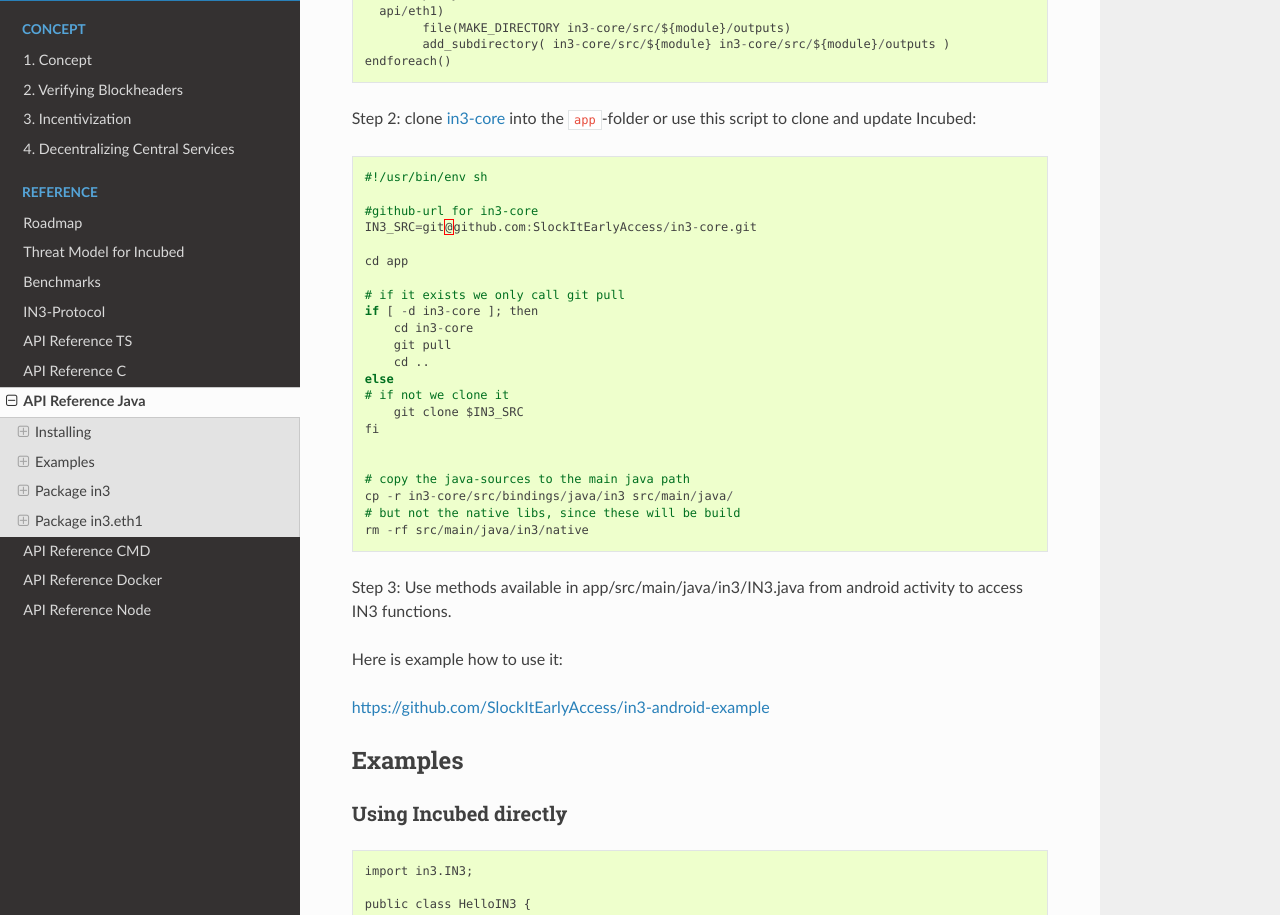
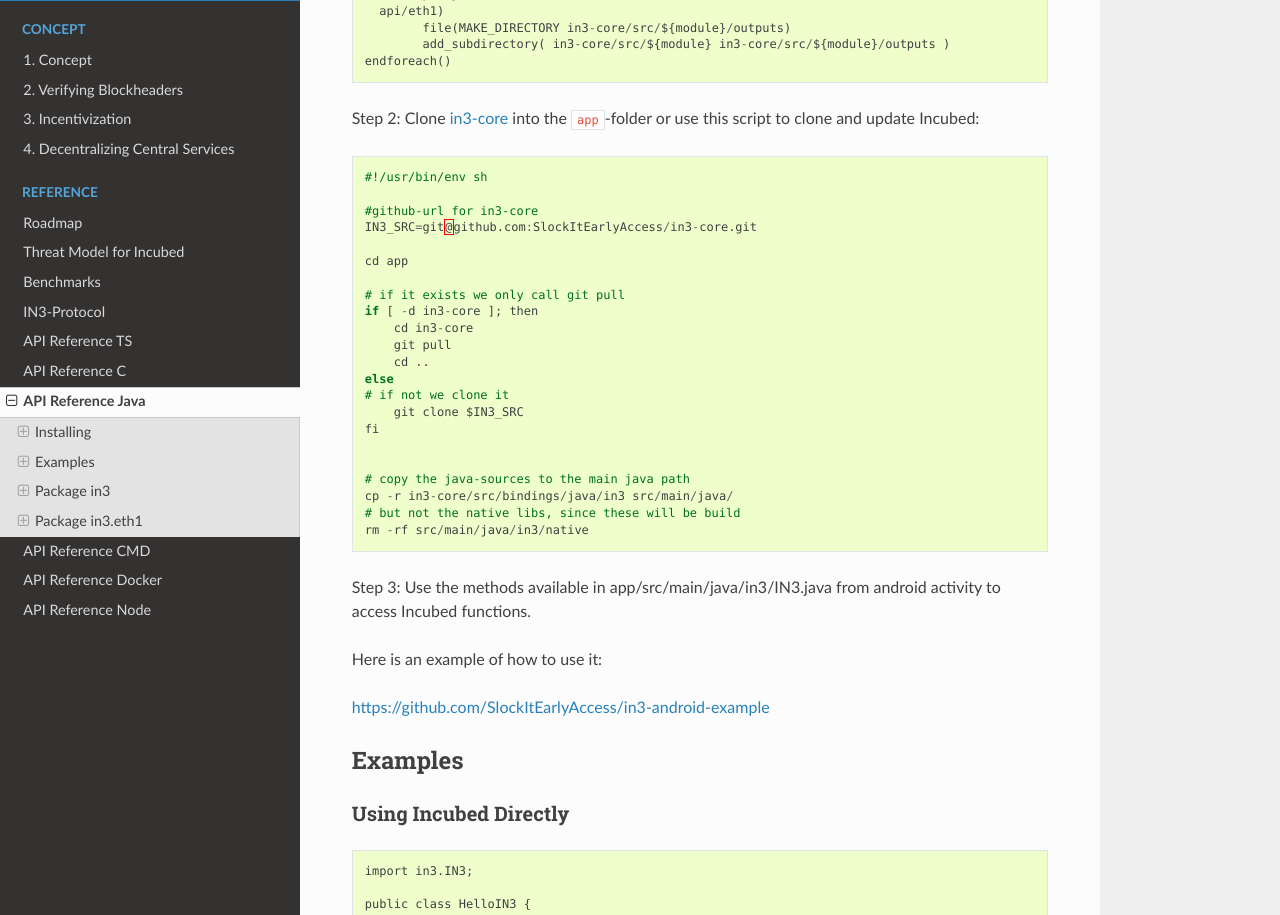
Before and after one commit to blockchainsllc/in3-docs, a Sphinx documentation site: the page built from docs/api-java.md, in a window 1280 px wide and 1400 px high, scrolled down 976 px. Shown: the part 149-1064 px from the top of the window. Built offline with Sphinx 7.4.7 and the Read the Docs theme 2.0.0, drawn with Linux system fonts in a browser that asks for light colours; pages that are not in the unit, such as notebooks, are missing from menus.

Commit message:
Update api-java.md

````diff
--- a/docs/api-java.md
+++ b/docs/api-java.md
@@ -49,7 +49,7 @@
         add_subdirectory( in3-core/src/${module} in3-core/src/${module}/outputs )
 endforeach()
 ```
-Step 2: clone [in3-core](https://git.slock.it/in3/c/in3-core.git) into the `app`-folder or use this script to clone and update Incubed:
+Step 2: Clone [in3-core](https://git.slock.it/in3/c/in3-core.git) into the `app`-folder or use this script to clone and update Incubed:
 
 ```c
 #!/usr/bin/env sh
@@ -75,15 +75,15 @@
 # but not the native libs, since these will be build
 rm -rf src/main/java/in3/native
 ```
-Step 3: Use methods available in app/src/main/java/in3/IN3.java from android activity to access IN3 functions.
-
-Here is example how to use it:
+Step 3: Use the methods available in app/src/main/java/in3/IN3.java from android activity to access Incubed functions.
+
+Here is an example of how to use it:
 
 [https://github.com/SlockItEarlyAccess/in3-android-example](https://github.com/SlockItEarlyAccess/in3-android-example)
 
 ## Examples
 
-### Using Incubed directly
+### Using Incubed Directly
 
 ```c
 import in3.IN3;
````
